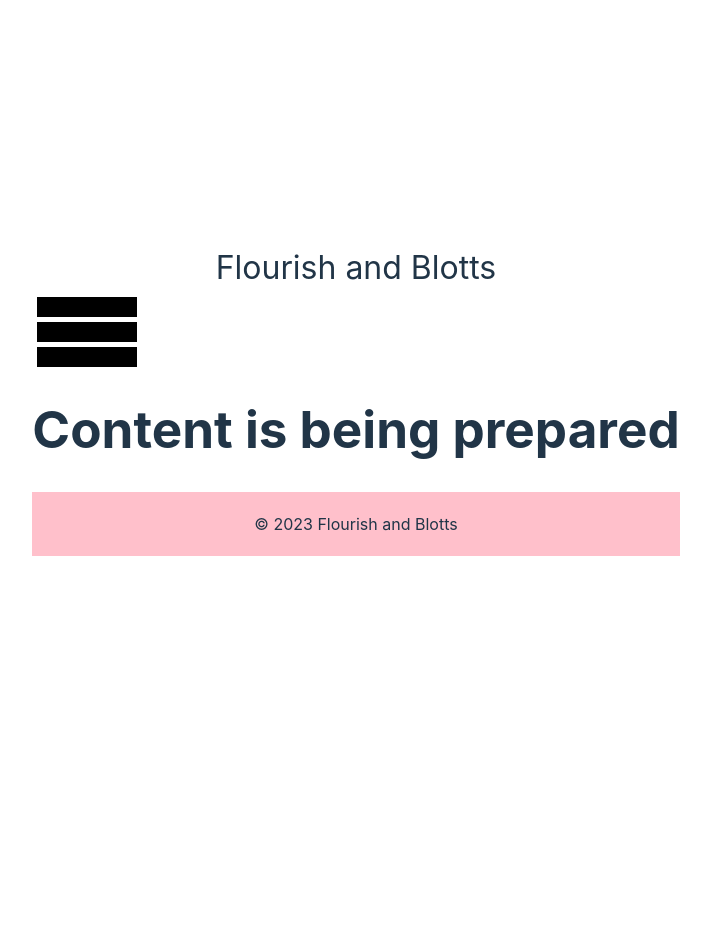
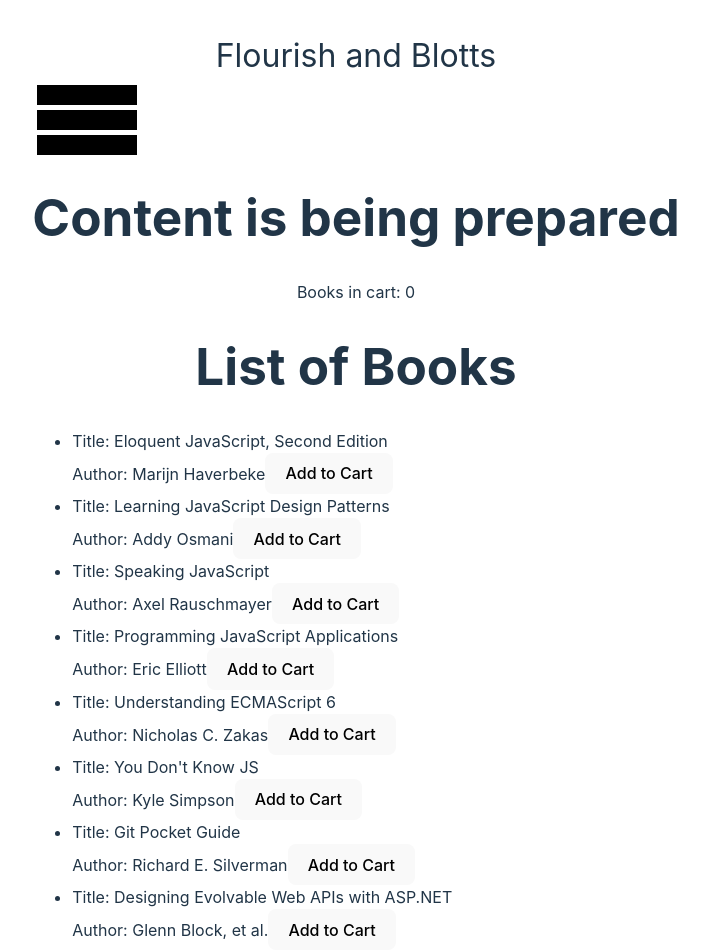
Before and after one commit to christie0902/react-bookshop, a React (Vite) app: page / in a window 1280 px wide. Shown: the top 952 px of the page, without its empty margins (284-995 px from the left). Before the commit the page ends 800 px from the top, so only its background shows below. Built offline with nearby package versions, Linux system fonts and the light colour scheme.

Commit message:
add list of book and add to cart

```diff
--- a/src/App.jsx
+++ b/src/App.jsx
@@ -6,11 +6,14 @@
 import Footer from "./components/Footer";
 import MainContent from "./components/MainContent";
 import TopMenu from "./components/TopMenu";
+import books from "./data/book";
+import Book from "./components/Book";
 
 function App() {
   const [count, setCount] = useState(0);
   const [currentPage, setCurrentPage] = useState("");
   const [user, setUser] = useState("");
+  const [booksInCart, setBooksInCart] = useState("0");
 
   return (
     <div className="app">
@@ -21,6 +24,20 @@
         setUser={setUser}
       />
       <MainContent currentPage={currentPage} user={user} setUser={setUser} />
+      Books in cart: {booksInCart}
+      <h1>List of Books</h1>
+      <ul style={{ textAlign: "left" }}>
+        {books.map((book) => (
+          <li key={book.id}>
+            <Book
+              title={book.title}
+              author={book.author}
+              booksInCart={booksInCart}
+              setBooksInCart={setBooksInCart}
+            />
+          </li>
+        ))}
+      </ul>
       <Footer />
     </div>
   );
--- /dev/null
+++ b/src/components/Book.jsx
@@ -0,0 +1,33 @@
+import React from "react";
+import { useState } from "react";
+
+const Book = ({ id, title, author, booksInCart, setBooksInCart }) => {
+  const [isInCart, setIsInCart] = useState(false);
+  return (
+    <div>
+      Title: {title} <br />
+      Author: {author}
+      {!isInCart ? (
+        <button
+          onClick={() => {
+            setIsInCart(true);
+            setBooksInCart(booksInCart + 1);
+          }}
+        >
+          Add to Cart
+        </button>
+      ) : (
+        <button
+          onClick={() => {
+            setIsInCart(false);
+            setBooksInCart(booksInCart - 1);
+          }}
+        >
+          Remove from Cart
+        </button>
+      )}
+    </div>
+  );
+};
+
+export default Book;
--- /dev/null
+++ b/src/data/book.js
@@ -0,0 +1,103 @@
+const books = [
+  {
+    isbn: "9781593275846",
+    title: "Eloquent JavaScript, Second Edition",
+    subtitle: "A Modern Introduction to Programming",
+    author: "Marijn Haverbeke",
+    published: "2014-12-14T00:00:00.000Z",
+    publisher: "No Starch Press",
+    pages: 472,
+    description:
+      "JavaScript lies at the heart of almost every modern web application, from social apps to the newest browser-based games. Though simple for beginners to pick up and play with, JavaScript is a flexible, complex language that you can use to build full-scale applications.",
+    website: "http://eloquentjavascript.net/",
+  },
+  {
+    isbn: "9781449331818",
+    title: "Learning JavaScript Design Patterns",
+    subtitle: "A JavaScript and jQuery Developer's Guide",
+    author: "Addy Osmani",
+    published: "2012-07-01T00:00:00.000Z",
+    publisher: "O'Reilly Media",
+    pages: 254,
+    description:
+      "With Learning JavaScript Design Patterns, you'll learn how to write beautiful, structured, and maintainable JavaScript by applying classical and modern design patterns to the language. If you want to keep your code efficient, more manageable, and up-to-date with the latest best practices, this book is for you.",
+    website:
+      "http://www.addyosmani.com/resources/essentialjsdesignpatterns/book/",
+  },
+  {
+    isbn: "9781449365035",
+    title: "Speaking JavaScript",
+    subtitle: "An In-Depth Guide for Programmers",
+    author: "Axel Rauschmayer",
+    published: "2014-02-01T00:00:00.000Z",
+    publisher: "O'Reilly Media",
+    pages: 460,
+    description:
+      "Like it or not, JavaScript is everywhere these days-from browser to server to mobile-and now you, too, need to learn the language or dive deeper than you have. This concise book guides you into and through JavaScript, written by a veteran programmer who once found himself in the same position.",
+    website: "http://speakingjs.com/",
+  },
+  {
+    isbn: "9781491950296",
+    title: "Programming JavaScript Applications",
+    subtitle:
+      "Robust Web Architecture with Node, HTML5, and Modern JS Libraries",
+    author: "Eric Elliott",
+    published: "2014-07-01T00:00:00.000Z",
+    publisher: "O'Reilly Media",
+    pages: 254,
+    description:
+      "Take advantage of JavaScript's power to build robust web-scale or enterprise applications that are easy to extend and maintain. By applying the design patterns outlined in this practical book, experienced JavaScript developers will learn how to write flexible and resilient code that's easier-yes, easier-to work with as your code base grows.",
+    website: "http://chimera.labs.oreilly.com/books/1234000000262/index.html",
+  },
+  {
+    isbn: "9781593277574",
+    title: "Understanding ECMAScript 6",
+    subtitle: "The Definitive Guide for JavaScript Developers",
+    author: "Nicholas C. Zakas",
+    published: "2016-09-03T00:00:00.000Z",
+    publisher: "No Starch Press",
+    pages: 352,
+    description:
+      "ECMAScript 6 represents the biggest update to the core of JavaScript in the history of the language. In Understanding ECMAScript 6, expert developer Nicholas C. Zakas provides a complete guide to the object types, syntax, and other exciting changes that ECMAScript 6 brings to JavaScript.",
+    website: "https://leanpub.com/understandinges6/read",
+  },
+  {
+    isbn: "9781491904244",
+    title: "You Don't Know JS",
+    subtitle: "ES6 & Beyond",
+    author: "Kyle Simpson",
+    published: "2015-12-27T00:00:00.000Z",
+    publisher: "O'Reilly Media",
+    pages: 278,
+    description:
+      'No matter how much experience you have with JavaScript, odds are you don’t fully understand the language. As part of the "You Don’t Know JS" series, this compact guide focuses on new features available in ECMAScript 6 (ES6), the latest version of the standard upon which JavaScript is built.',
+    website:
+      "https://github.com/getify/You-Dont-Know-JS/tree/master/es6%20&%20beyond",
+  },
+  {
+    isbn: "9781449325862",
+    title: "Git Pocket Guide",
+    subtitle: "A Working Introduction",
+    author: "Richard E. Silverman",
+    published: "2013-08-02T00:00:00.000Z",
+    publisher: "O'Reilly Media",
+    pages: 234,
+    description:
+      "This pocket guide is the perfect on-the-job companion to Git, the distributed version control system. It provides a compact, readable introduction to Git for new users, as well as a reference to common commands and procedures for those of you with Git experience.",
+    website: "http://chimera.labs.oreilly.com/books/1230000000561/index.html",
+  },
+  {
+    isbn: "9781449337711",
+    title: "Designing Evolvable Web APIs with ASP.NET",
+    subtitle: "Harnessing the Power of the Web",
+    author: "Glenn Block, et al.",
+    published: "2014-04-07T00:00:00.000Z",
+    publisher: "O'Reilly Media",
+    pages: 538,
+    description:
+      "Design and build Web APIs for a broad range of clients—including browsers and mobile devices—that can adapt to change over time. This practical, hands-on guide takes you through the theory and tools you need to build evolvable HTTP services with Microsoft’s ASP.NET Web API framework. In the process, you’ll learn how design and implement a real-world Web API.",
+    website: "http://chimera.labs.oreilly.com/books/1234000001708/index.html",
+  },
+];
+
+export default books;
```
